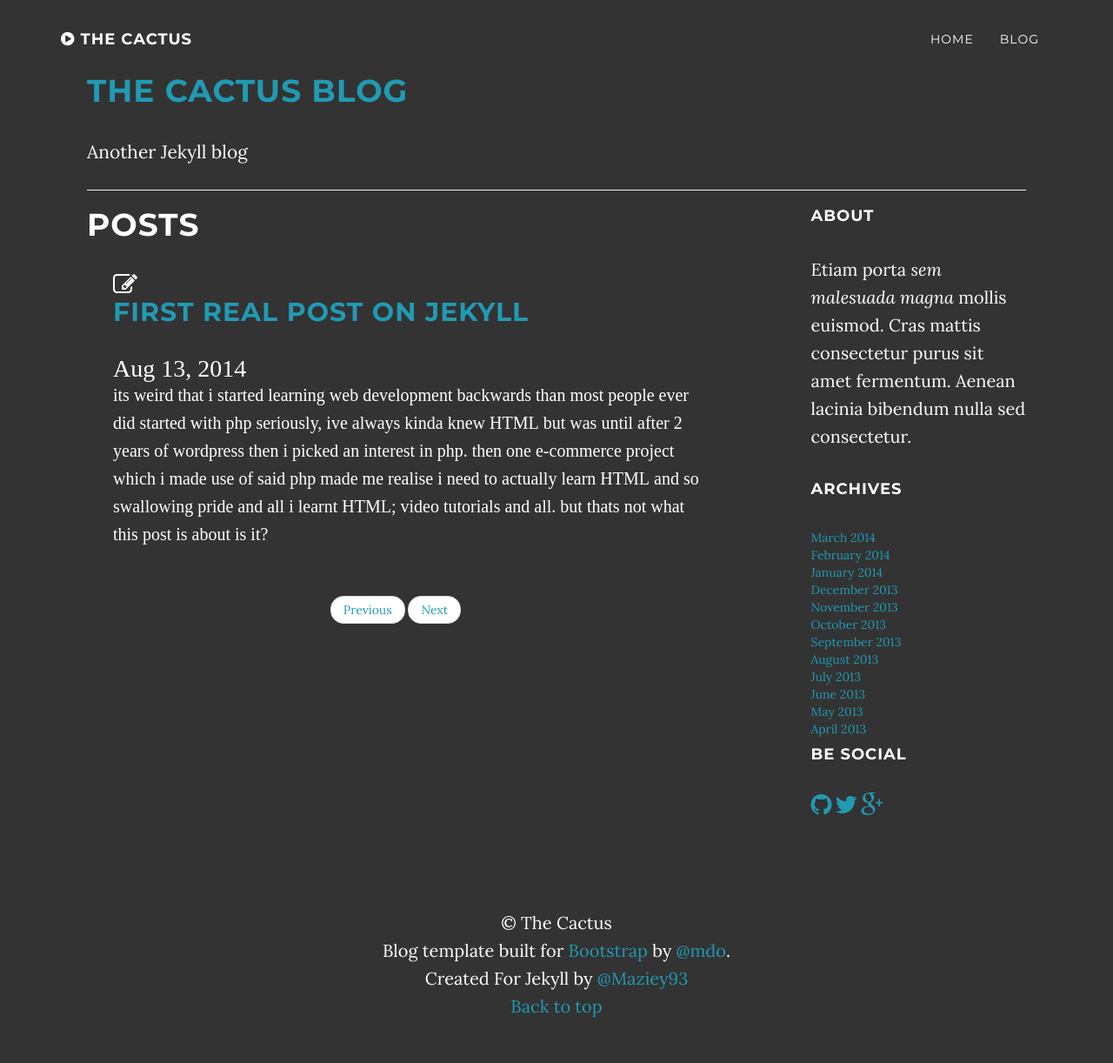
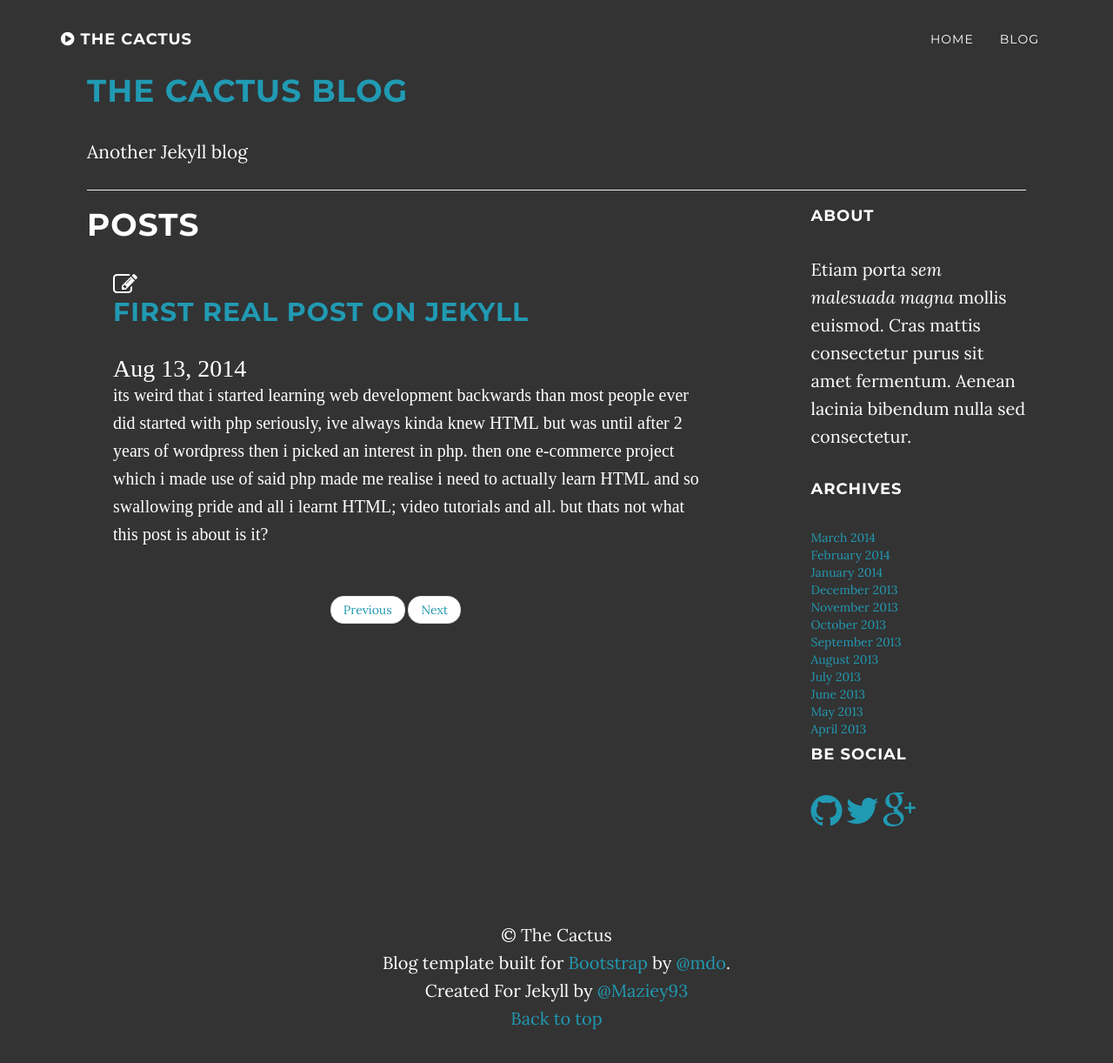
Before and after one commit to eokoneyo/eokoneyo.github.io, a Jekyll site: the page built from blog/index.html, in a window 1280 px wide and 1237 px high. Shown: the top 1222 px of the window at 87% size. Built offline with Jekyll 4.4.1, drawn with Linux system fonts in a browser that asks for light colours; the list of posts is cut into pages by our own code.

Commit message:
almost inconsequential tweaks

```diff
--- a/_config.yml
+++ b/_config.yml
@@ -32,7 +32,7 @@
 defaults:
   -
     scope:
-      path: "post" # an empty string here means all files in the project
+      path: "_post" # an empty string here means all files in the project
       type: "post"
     values:
       layout: "post"
--- a/_includes/blogsidebar.html
+++ b/_includes/blogsidebar.html
@@ -26,9 +26,9 @@
           <div class="sidebar-module">
             <h4>Be Social</h4>
             <ol class="list-unstyled">
-              <li><a href="github.com/{{site.github}}"><i class="fa fa-github fa-2x"></i></a></li>
-              <li><a href="titter.com/{{site.twitterHandle}}"><i class="fa fa-twitter fa-2x"></i></a></li>
-              <li><a href="#"><i class="fa fa-google-plus fa-2x"></i></a></li>
+              <li><a href="http://github.com/{{site.github}}"><i class="fa fa-github fa-3x"></i></a></li>
+              <li><a href="http://twitter.com/{{site.twitterHandle}}"><i class="fa fa-twitter fa-3x"></i></a></li>
+              <li><a href="http://plus.google.com/+{{site.googleplus}}/posts"><i class="fa fa-google-plus fa-3x"></i></a></li>
             </ol>
           </div>
         </div><!-- /.blog-sidebar -->
```
Also changed, not shown: 2 other files.
